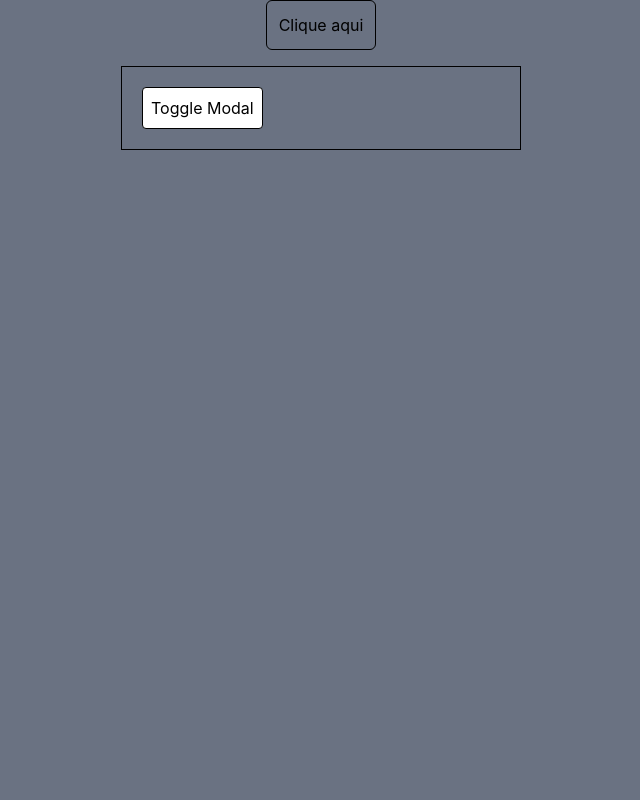
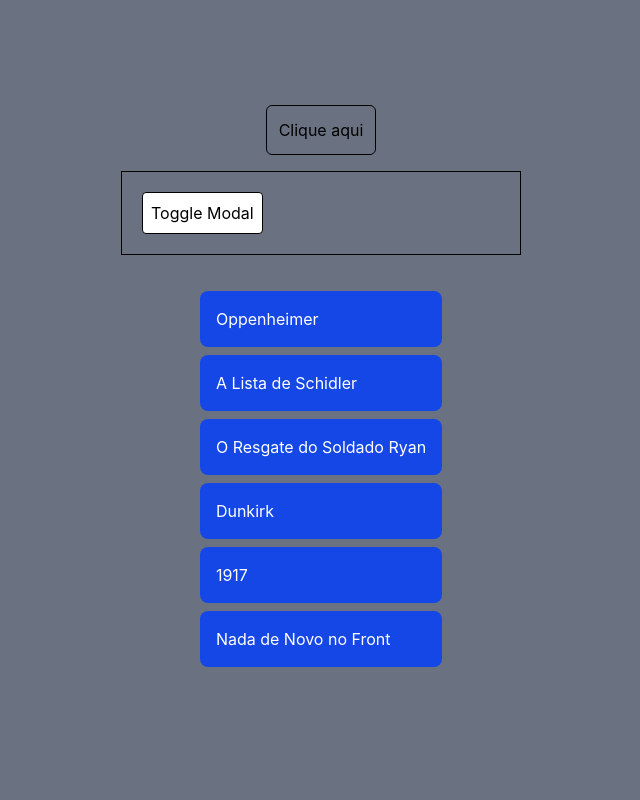
Before and after one commit to jeancarloslima/teste-014-framer-motion, a React (Vite) app: page / in a window 1280 px wide. Shown: the top 800 px of the page, without its empty margins (319-959 px from the left). Built offline with nearby package versions, Linux system fonts and the light colour scheme.

Commit message:
Criando lista animada com Framer Motion

```diff
--- a/src/App.tsx
+++ b/src/App.tsx
@@ -1,4 +1,5 @@
 import AnimatedButton from "./components/AnimatedButton";
+import AnimatedList from "./components/AnimatedList";
 import AnimatedModal from "./components/AnimatedModal";
 import AnimatedScroll from "./components/AnimatedScroll";
 
@@ -7,7 +8,8 @@ function App() {
     <div className="w-screen min-h-screen flex flex-col items-center justify-center gap-4 bg-gray-500">
       <AnimatedButton />
       <AnimatedModal />
-      <AnimatedScroll />
+      {/* <AnimatedScroll /> */}
+      <AnimatedList />
     </div>
   );
 }
--- /dev/null
+++ b/src/components/AnimatedList/index.tsx
@@ -0,0 +1,35 @@
+import { motion } from "framer-motion";
+
+export default function AnimatedList() {
+    const filmes = ["Oppenheimer", "A Lista de Schidler", "O Resgate do Soldado Ryan", "Dunkirk", "1917", "Nada de Novo no Front"];
+
+    const container = {
+        hidden: { opacity: 0 },
+        visible: {
+            opacity: 1,
+            transition: {
+                staggerChildren: 0.2
+            }
+        }
+    }
+
+    const animatedItem = {
+        hidden: { opacity: 0, x: -20 },
+        visible: { opacity: 1, x: 0 }
+    }
+
+    return (
+        <motion.ul
+            variants={container}
+            initial="hidden"
+            animate="visible"
+            className="list-none p-5"
+        >
+            {filmes.map((filme, index) => (
+                <motion.li key={index} variants={animatedItem} className="p-4 mb-2 bg-blue-700 rounded-lg text-white">
+                    {filme}
+                </motion.li>
+            ))}
+        </motion.ul>
+    )
+}
```
